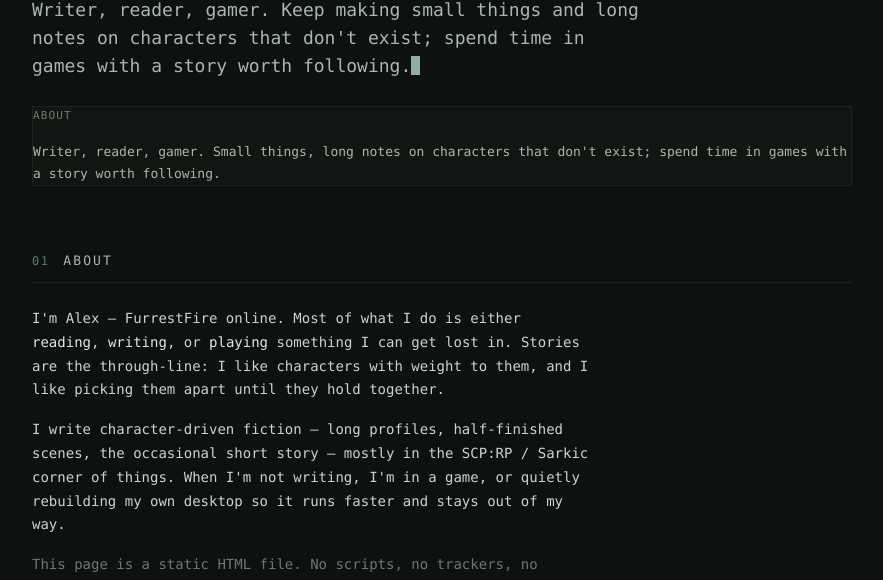
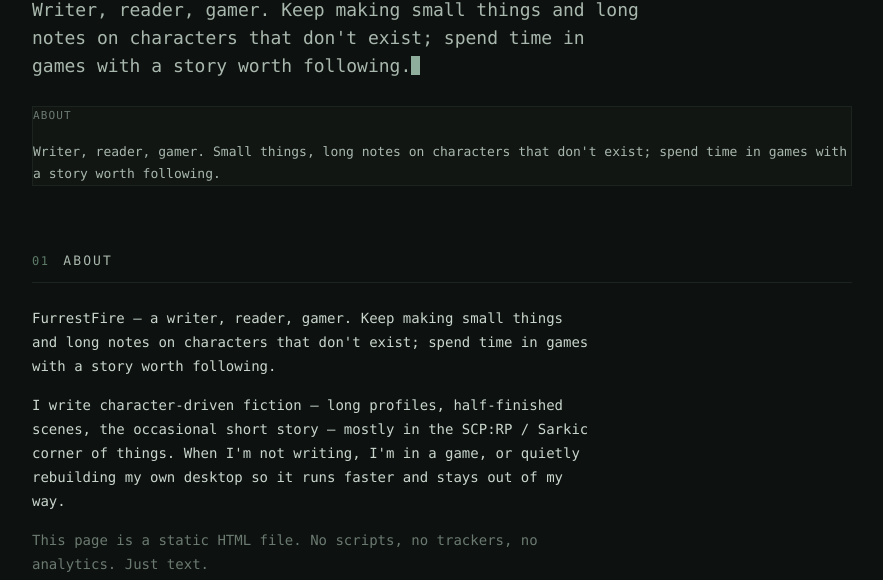
Before and after one commit to furrestfire/furrestfire.github.io, a plain HTML site: page index.html in a window 1280 px wide. Shown: the part 213-793 px from the top of the page, without its empty margins (198-1081 px from the left). Drawn offline with Linux system fonts and the light colour scheme.

Commit message:
remove name/location/born; keep about-only

```diff
--- a/index.html
+++ b/index.html
@@ -201,7 +201,7 @@
 
   <section id="about">
     <div class="head"><span class="num">01</span><h2>about</h2></div>
-    <p>I'm Alex — FurrestFire online. Most of what I do is either <strong>reading</strong>, <strong>writing</strong>, or <strong>playing</strong> something I can get lost in. Stories are the through-line: I like characters with weight to them, and I like picking them apart until they hold together.</p>
+    <p>FurrestFire — a writer, reader, gamer. Keep making small things and long notes on characters that don't exist; spend time in games with a story worth following.</p>
     <p>I write character-driven fiction — long profiles, half-finished scenes, the occasional short story — mostly in the SCP:RP / Sarkic corner of things. When I'm not writing, I'm in a game, or quietly rebuilding my own desktop so it runs faster and stays out of my way.</p>
     <p class="dim">This page is a static HTML file. No scripts, no trackers, no analytics. Just text.</p>
   </section>
```
